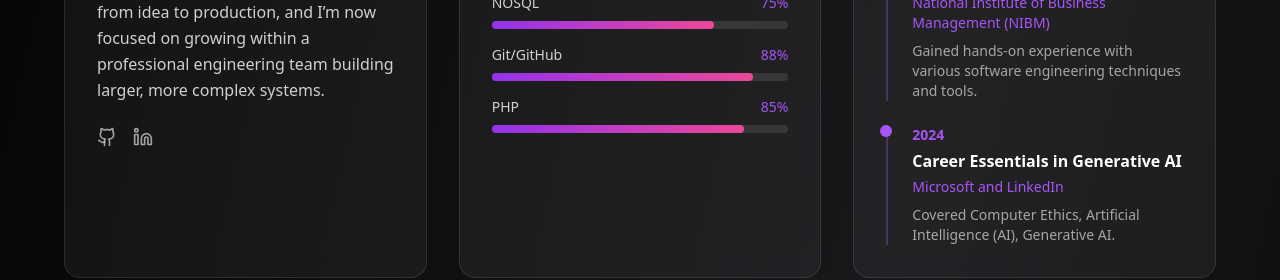
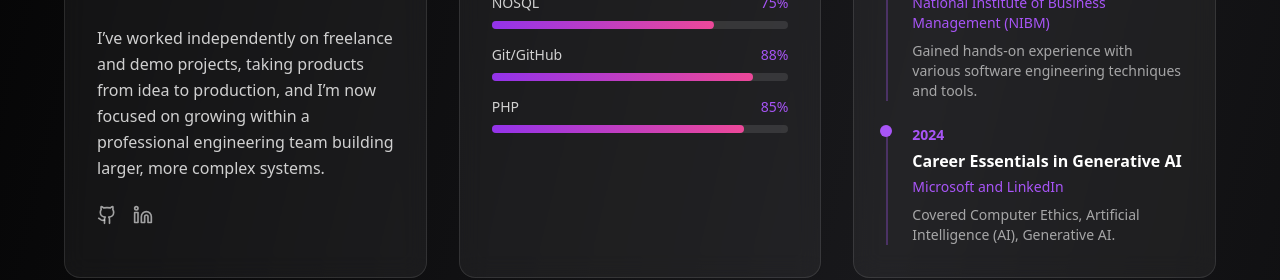
Before and after one commit to itschanuka/port, a React (Create React App) app: page / in a window 1280 px wide. Shown: the part 1420-1700 px from the top of the page. Built offline with nearby package versions, Linux system fonts and the light colour scheme.

Commit message:
Update portfolio.jsx

```diff
--- a/src/portfolio.jsx
+++ b/src/portfolio.jsx
@@ -354,34 +354,38 @@ const filteredProjects = projects.filter((project) => {
 
         </section>
 
-      {/* About Section */}
+{/* About Section */}
       <section id="about" className="px-4 py-20">
         <div className="max-w-6xl mx-auto">
           <h2 className="mb-16 text-4xl font-bold text-center text-transparent md:text-5xl bg-gradient-to-r from-purple-500 to-purple-800 bg-clip-text">
             About Me
           </h2>
 
-          <div className="grid
- gap-8 md:grid-cols-3">
+          <div className="grid gap-8 md:grid-cols-3">
             {/* Card 1: Introduction */}
             <div className="p-8 transition-all duration-300 border bg-white/5 backdrop-blur-md rounded-2xl border-white/10 hover:border-purple-400/50 hover:transform hover:scale-105">
               <div className="flex items-center mb-6">
                 <User className="mr-3 text-purple-600" size={24} />
                 <h3 className="text-2xl font-bold text-white">Introduction</h3>
+              </div>
 
-           </div>
               <p className="leading-relaxed text-white/80">
                 I’m a frontend-focused software developer with hands-on experience building and deploying real-world web applications, business websites, and mobile solutions.
+                <br /><br />
+                My core strength is modern frontend development using React, where I focus heavily on clean UI design, performance, and usability. I also have practical experience working with backend APIs, databases, cloud deployment, and IoT-based systems.
+                <br /><br />
+                I’ve worked independently on freelance and demo projects, taking products from idea to production, and I’m now focused on growing within a professional engineering team building larger, more complex systems.
+              </p>
 
-My core strength is modern frontend development using React, where I focus heavily on clean UI design, performance, and usability. I also have practical experience working with backend APIs, databases, cloud deployment, and IoT-based systems.
-
-I’ve worked independently on freelance and demo projects, taking products from idea to production, and I’m now focused on growing within a professional engineering team building larger, more complex systems.      </p>     <div className="flex mt-6 space-x-4">
+              <div className="flex mt-6 space-x-4">
                 <a href="https://github.com/itschanuka" target="_blank" rel="noopener noreferrer"
                   className="transition-colors text-white/60 hover:text-purple-600">
-                <Github size={20} /></a>
+                  <Github size={20} />
+                </a>
                 <a href="https://www.linkedin.com/in/chanuka-keerthisingha/" target="_blank" rel="noopener noreferrer"
-
-               className="transition-colors text-white/60 hover:text-purple-600"><Linkedin size={20} /></a>
+                  className="transition-colors text-white/60 hover:text-purple-600">
+                  <Linkedin size={20} />
+                </a>
               </div>
             </div>
 
```
